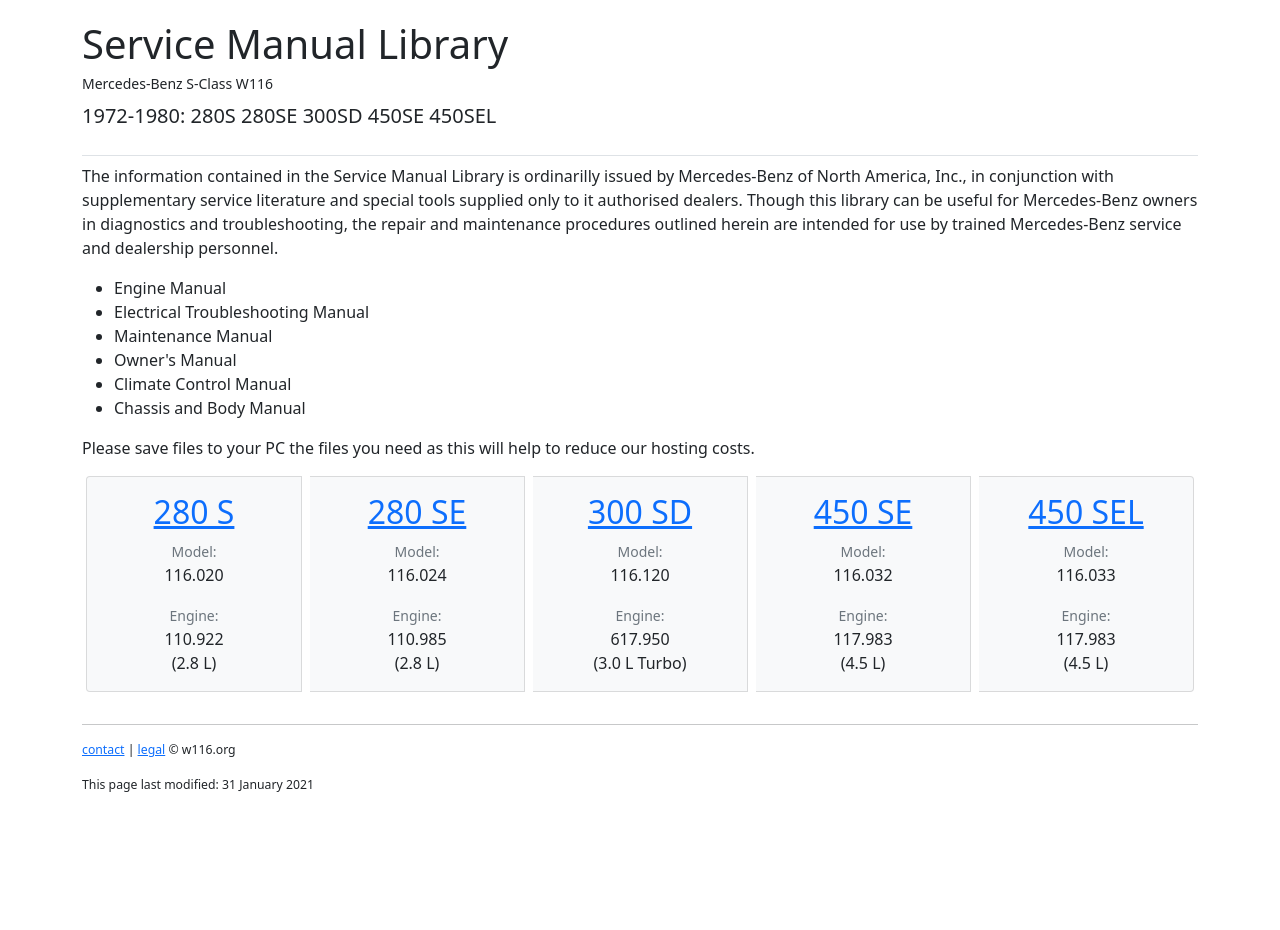
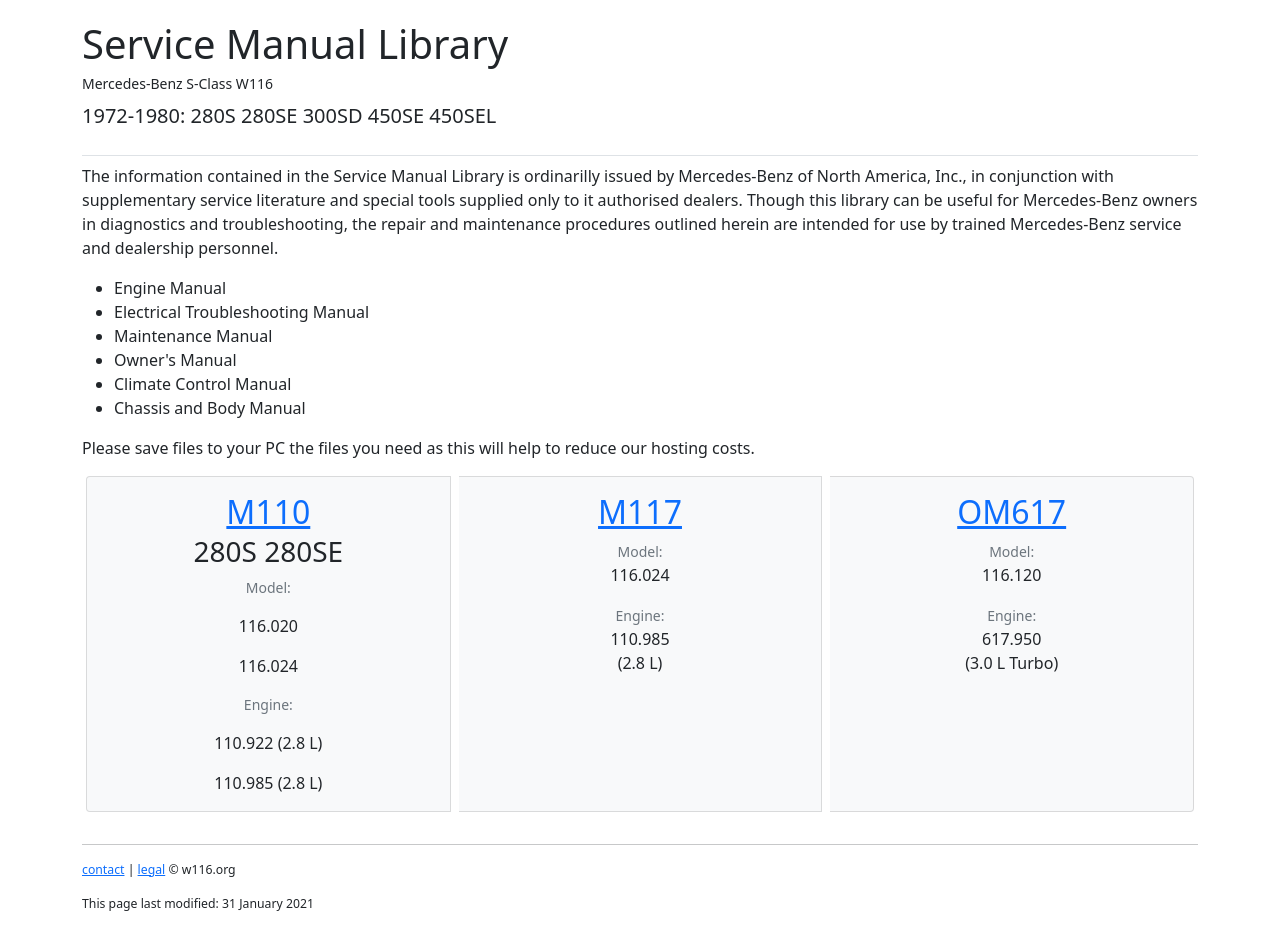
Before and after one commit to W116org/handbook, a Jekyll site: the page built from index.html, in a window 1280 px wide, cut to the strip 210-1140 px from the top of the page. Built offline with Jekyll 4.4.1, drawn with Linux system fonts in a browser that asks for light colours; comment, search, counter and statistics services are not loaded; before the commit the page ends 1020 px from its top, so only the background shows below that.

Commit message:
Update index.html

```diff
--- a/index.html
+++ b/index.html
@@ -34,16 +34,21 @@
   <div class="card text-center text-dark bg-light mb-3 mx-1">
     <div class="card-body">
       <a href="m110/">
-        <h2 class="card-title">280 S</h2>
+        <h2 class="card-title">M110</h2>
       </a>
-      <p class="card-text"><small class="text-muted">Model:</br></small>116.020</p>
-      <p class="card-text"><small class="text-muted">Engine:</br></small>110.922</br>(2.8 L)</p>
+      <h3 class="card-subtitle mb-2">280S 280SE</h3>
+      <p class="card-text small text-muted">Model:</p>
+      <p class="card-text">116.020</p>
+      <p class="card-text">116.024</p>
+      <p class="card-text small text-muted">Engine:</p>
+      <p class="card-text">110.922 (2.8 L)</p>
+      <p class="card-text">110.985 (2.8 L)</p>
     </div>
   </div>
   <div class="card text-center text-dark bg-light mb-3 mx-1">
     <div class="card-body">
-      <a href="m110/">
-        <h2 class="card-title">280 SE</h2>
+      <a href="m117/">
+        <h2 class="card-title">M117</h2>
       </a>
       <p class="card-text"><small class="text-muted">Model:</br></small>116.024</p>
       <p class="card-text"><small class="text-muted">Engine:</br></small>110.985</br>(2.8 L)</p>
@@ -52,29 +57,10 @@
   <div class="card text-center text-dark bg-light mb-3 mx-1">
     <div class="card-body">
       <a href="m617/">
-        <h2 class="card-title">300 SD</h2>
+        <h2 class="card-title">OM617</h2>
       </a>
       <p class="card-text"><small class="text-muted">Model:</br></small>116.120</p>
       <p class="card-text"><small class="text-muted">Engine:</br></small>617.950</br>(3.0 L Turbo)</p>
     </div>
   </div>
-  <div class="card text-center text-dark bg-light mb-3 mx-1">
-    <div class="card-body">
-      <a href="m617/">
-        <h2 class="card-title">450 SE</h2>
-      </a>
-      <p class="card-text"><small class="text-muted">Model:</br></small>116.032</p>
-      <p class="card-text"><small class="text-muted">Engine:</br></small>117.983</br>(4.5 L)</p>
-    </div>
-  </div>
-  <div class="card text-center text-dark bg-light mb-3 mx-1">
-    <div class="card-body">
-      <a href="m617/">
-        <h2 class="card-title">450 SEL</h2>
-      </a>
-      <p class="card-text"><small class="text-muted">Model:</br></small>116.033</p>
-      <p class="card-text"><small class="text-muted">Engine:</br></small>117.983</br>(4.5 L)</p>
-    </div>
-  </div>
-
 </div>
```
